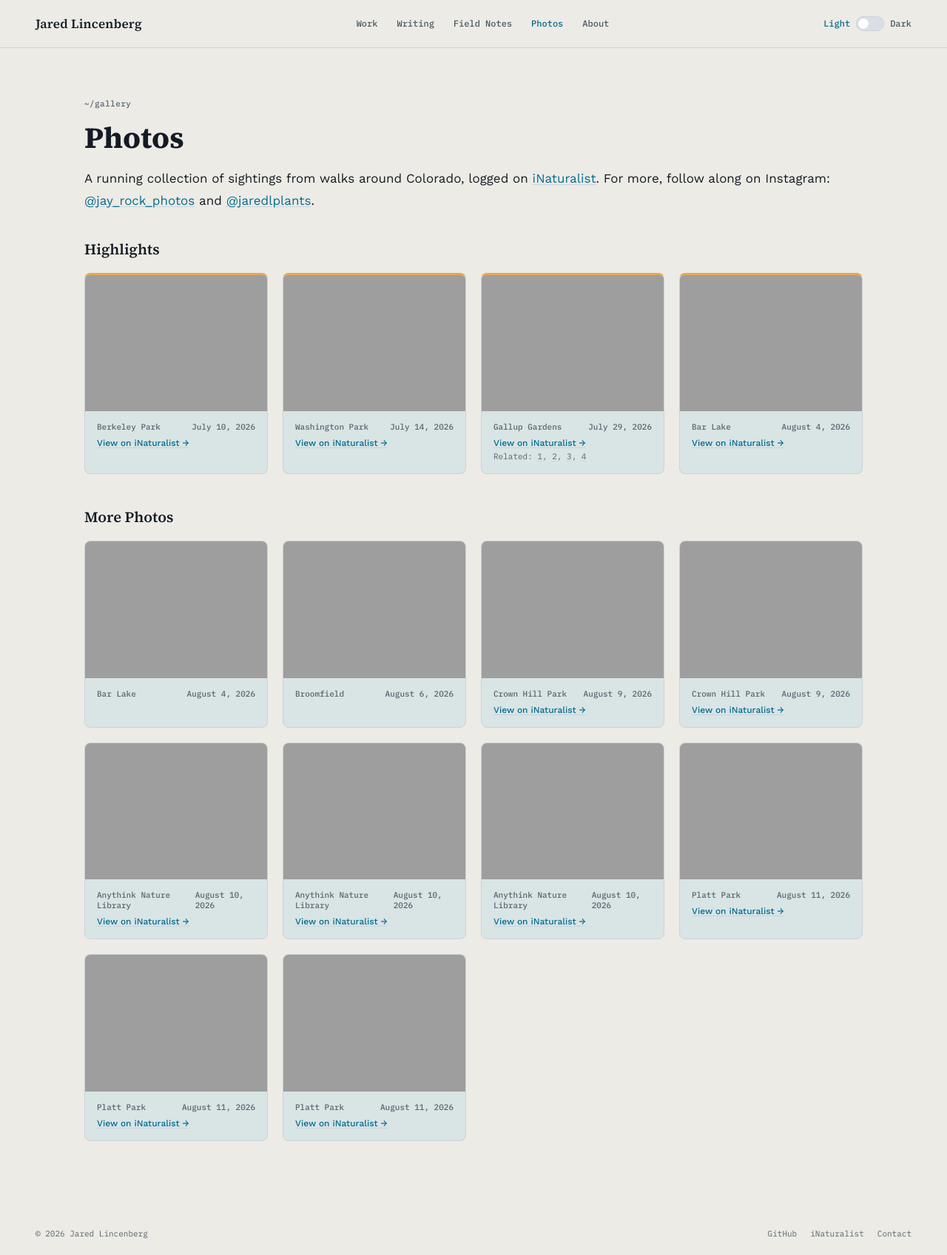
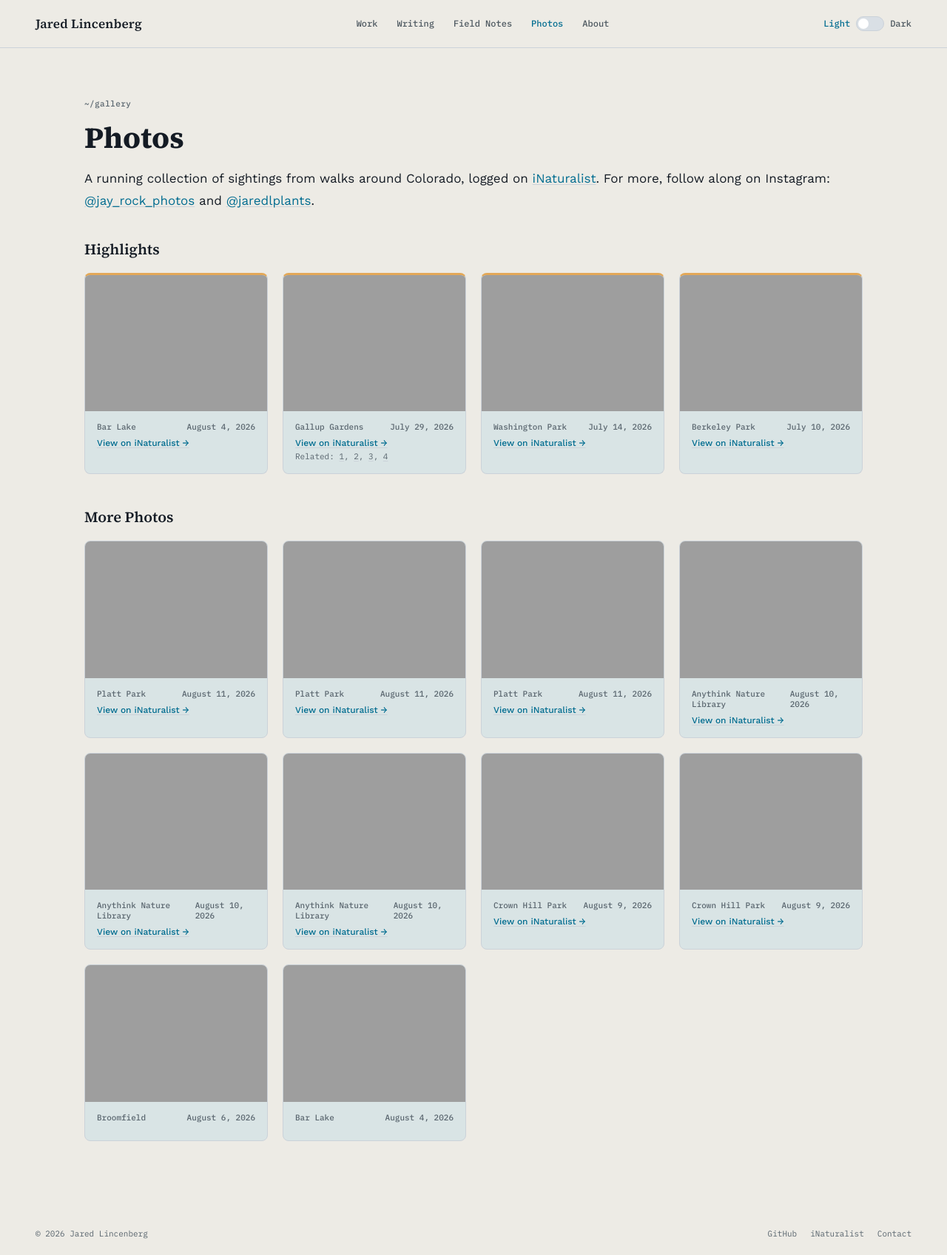
Before and after one commit to JaredLincenberg/jaredlincenberg.github.io, a Jekyll site: the page built from photos.md, in a window 1280 px wide. Shown: the whole page at 74% size. Built offline with Jekyll 4.4.1, drawn with Linux system fonts in a browser that asks for light colours.

Commit message:
Sort gallery newest-first and stop image resize at 3->4 columns
Both photos.md loops now iterate site.data.photos reversed, so the
most recently added photo leads both the Highlights and More Photos
sections instead of the oldest.

The photo grid's 900px+ breakpoint used repeat(N, 1fr), which divides
the same capped 1100px container evenly regardless of column count —
going from 3 to 4 columns dropped each tile from ~337px to ~248px in
one jump. Switched to repeat(auto-fill, 248px), a constant tile width,
so a 4th column only appears once there's room for it at that size;
existing tiles never resize when the count changes.

Co-Authored-By: Claude Sonnet 5 <noreply@anthropic.com>

```diff
--- a/assets/css/main.css
+++ b/assets/css/main.css
@@ -303,11 +303,14 @@ main ul {
 }
 
 @media (min-width: 900px) {
-  .photo-grid { grid-template-columns: repeat(3, 1fr); }
-}
-
-@media (min-width: 1200px) {
-  .photo-grid { grid-template-columns: repeat(4, 1fr); }
+  /* Fixed tile width (not 1fr) so adding a 4th column when there's
+     room doesn't shrink every tile to fit — only the column count
+     changes, not the image size. 248px matches the previous 4-column
+     size at the grid's 1100px max width. */
+  .photo-grid {
+    grid-template-columns: repeat(auto-fill, 248px);
+    justify-content: center;
+  }
 }
 
 .photo-card {
--- a/photos.md
+++ b/photos.md
@@ -12,14 +12,14 @@ A running collection of sightings from walks around Colorado, logged on [iNatura
 
 <h2 class="section-heading">Highlights</h2>
 <div class="photo-grid">
-{% for entry in site.data.photos %}{% assign filename = entry[0] %}{% assign photo = entry[1] %}{% if photo.highlight %}
+{% for entry in site.data.photos reversed %}{% assign filename = entry[0] %}{% assign photo = entry[1] %}{% if photo.highlight %}
   {% include photo-card.html filename=filename photo=photo %}
 {% endif %}{% endfor %}
 </div>
 
 <h2 class="section-heading">More Photos</h2>
 <div class="photo-grid">
-{% for entry in site.data.photos %}{% assign filename = entry[0] %}{% assign photo = entry[1] %}{% unless photo.highlight %}
+{% for entry in site.data.photos reversed %}{% assign filename = entry[0] %}{% assign photo = entry[1] %}{% unless photo.highlight %}
   {% include photo-card.html filename=filename photo=photo %}
 {% endunless %}{% endfor %}
 </div>
```
